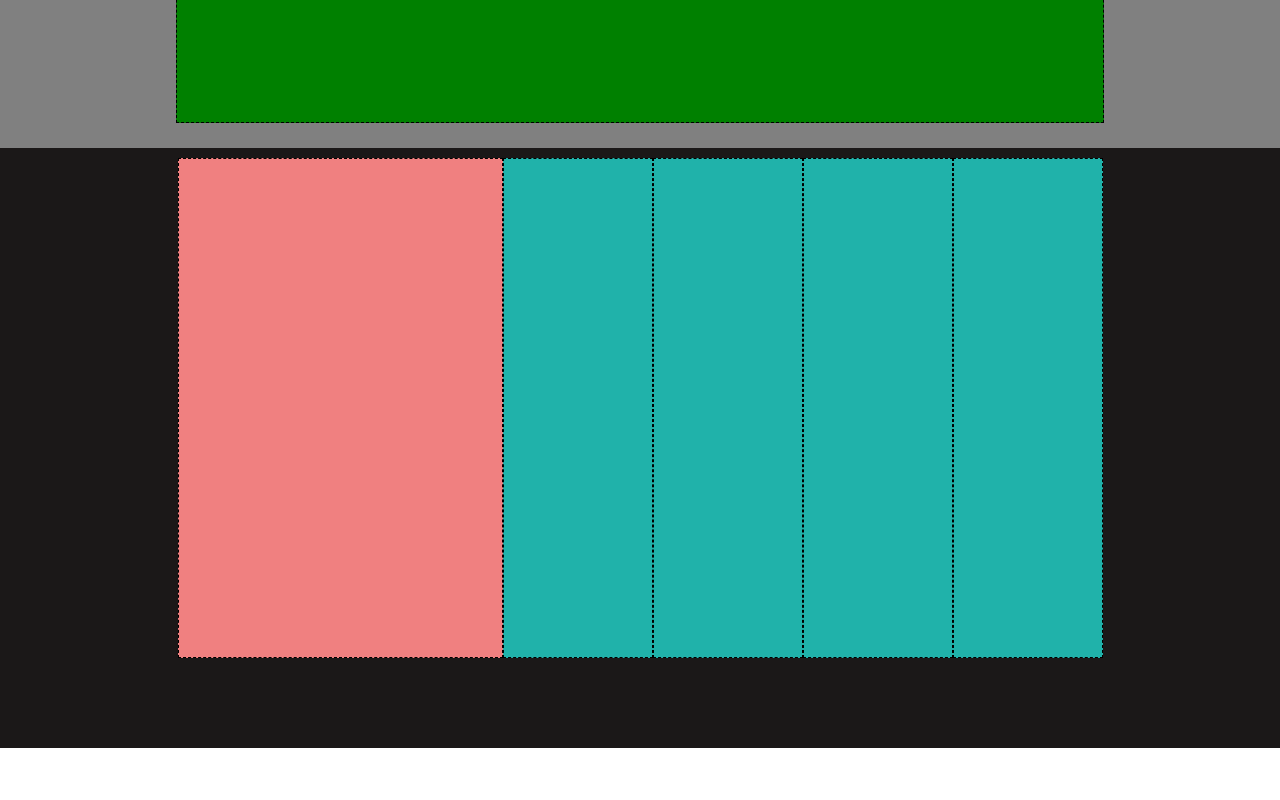
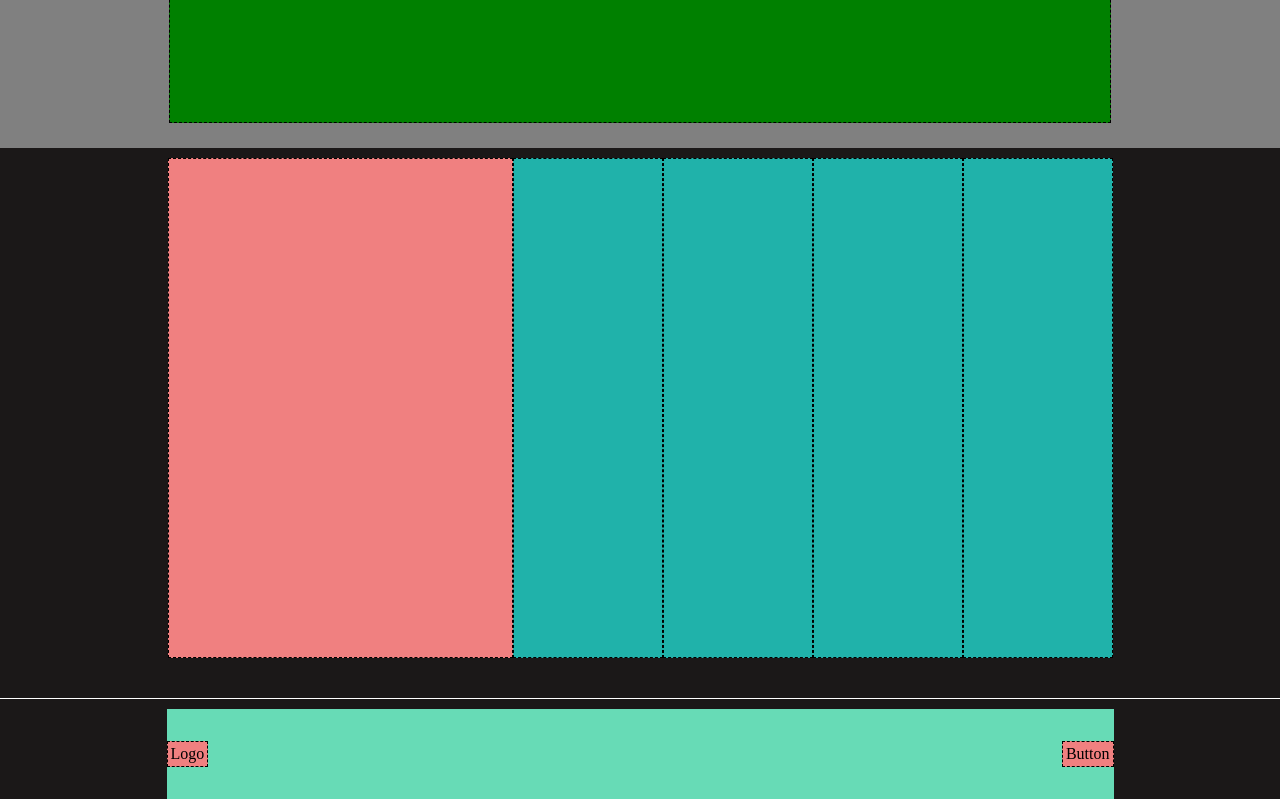
Before and after one commit to Domenico-Lo-Giudice/htmlcss-struttura-discord, a plain HTML site: page index.html in a window 1280 px wide. Shown: the part 2327-3127 px from the top of the page. Before the commit the page ends 3075 px from the top, so only its background shows below. Drawn offline with Linux system fonts and the light colour scheme.

Commit message:
Add footer complete

```diff
--- a/css/style.css
+++ b/css/style.css
@@ -134,7 +134,7 @@ header {
 }
 
 .quinta-sezione > .column {
-    width: 928px;
+    width: 942px;
     height: 750px;
     border: 1px dashed black;
     background-color: green;
@@ -142,7 +142,7 @@ header {
 
 .footer {
     background-color: rgb(27, 24, 24);
-    height: 600px;
+    height: 550px;
     display: flex;
     justify-content: center;
     padding: 10px;
@@ -152,7 +152,7 @@ header {
 
 .footer > .first-column {
 
-    width: 325px;
+    width: 345px;
     height: 500px;
     border: 1px dashed black;
     background-color: #F08080;
@@ -190,3 +190,39 @@ header {
     border: 1px dashed black;
     background-color: #20B2AA;
 }
+
+.end-footer {
+    background-color: #1B1818;
+    height: 100px;
+    display: flex;
+    justify-content: center;
+    padding: 10px;
+    margin-top: 1px;
+    margin-bottom: 1px;
+    padding-bottom: 0;
+}
+
+.footer-column {
+    width: 947px;
+    margin: 0 auto;
+    background-color:#67dbb6;
+    display: flex;
+    justify-content: space-between;
+
+}
+
+.button {
+    align-items: flex-start;
+    align-self: center;
+    border: 1px dashed black;
+    background-color: #F08080;
+    padding: 3px;
+}
+
+.footer-column > .end-button {
+    align-items: flex-end;
+    align-self: center;
+    border: 1px dashed black;
+    background-color: #F08080;
+    padding: 3px;
+}
--- a/index.html
+++ b/index.html
@@ -66,6 +66,22 @@
 
     </section>
 
+    <section class="end-footer">
+        <div class="footer-column">
+
+        <button class="button">Logo </button>
+
+        <button class="end-button">Button</button>
+
+        </div>
+        <div>
+
+
+
+
+
+    </section>
+
 
 
 </body>
```
